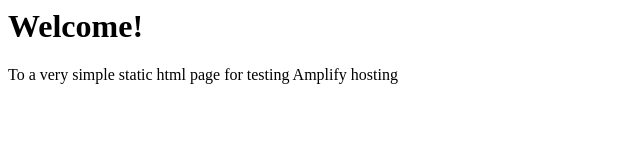
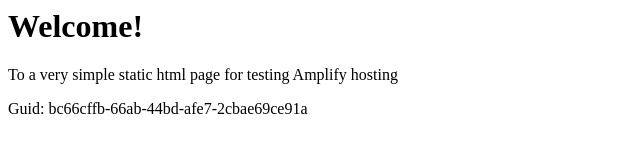
Before and after one commit to aws-aemilia-sin/Github-PR-Commit-Integration-Test-DoNotTouch-v1-preprod-ap-southeast-1, a website: page src/index.html in a window 1280 px wide. Shown: the whole page, without its empty margins (0-640 px from the left). Drawn offline with Linux system fonts and the light colour scheme.

Commit message:
commit from integ tests

```diff
--- a/src/index.html
+++ b/src/index.html
@@ -1,3 +1,5 @@
+
+
 <html lang="en">
 
 <head>
@@ -10,6 +12,6 @@
 <body>
     <h1>Welcome!</h1>
     <p>To a very simple static html page for testing Amplify hosting</p>
-</body>
+    <p>Guid: bc66cffb-66ab-44bd-afe7-2cbae69ce91a</p></body>
 
 </html>
```
